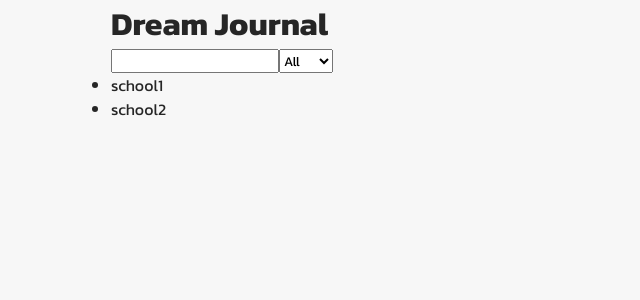
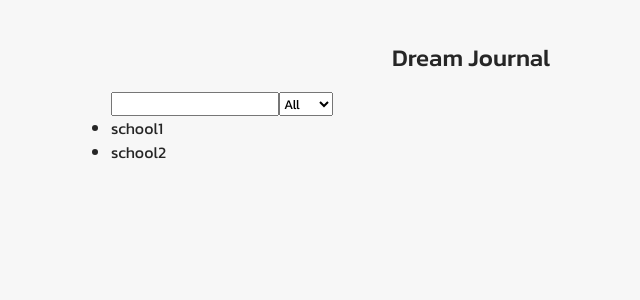
Before and after one commit to CodectiveOrg/bootcamp-2025-02-react-asma-abbasi, a React (Vite) app in the folder dream-journal/: page / in a window 1280 px wide. Shown: the top 300 px of the page, without its empty margins (169-809 px from the left). Built offline with nearby package versions, Linux system fonts and the light colour scheme.

Commit message:
[UPDATE] update header styles

```diff
--- a/dream-journal/src/App.tsx
+++ b/dream-journal/src/App.tsx
@@ -1,6 +1,6 @@
 import { ReactNode } from "react";
 
-import "./App.css";
+import styled from "./App.module.css";
 
 import Header from "./components/Header/Header";
 import Toolbar from "./components/Toolbar/Toolbar";
--- a/dream-journal/src/components/Header/Header.module.css
+++ b/dream-journal/src/components/Header/Header.module.css
@@ -0,0 +1,11 @@
+.header {
+  display: flex;
+  justify-content: center;
+
+  margin-block: 2.5rem 1rem;
+
+  h1 {
+    font-size: 1.5rem;
+    font-weight: 500;
+  }
+}
--- a/dream-journal/src/components/Header/Header.tsx
+++ b/dream-journal/src/components/Header/Header.tsx
@@ -5,7 +5,9 @@ import style from "./Header.module.css"
 function Header():ReactNode {
   return (
     <>
-      <header><h1>Dream Journal</h1></header>
+      <header className={style.header}>
+        <h1 >Dream Journal</h1>
+        </header>
     </>
   );
 }
```
